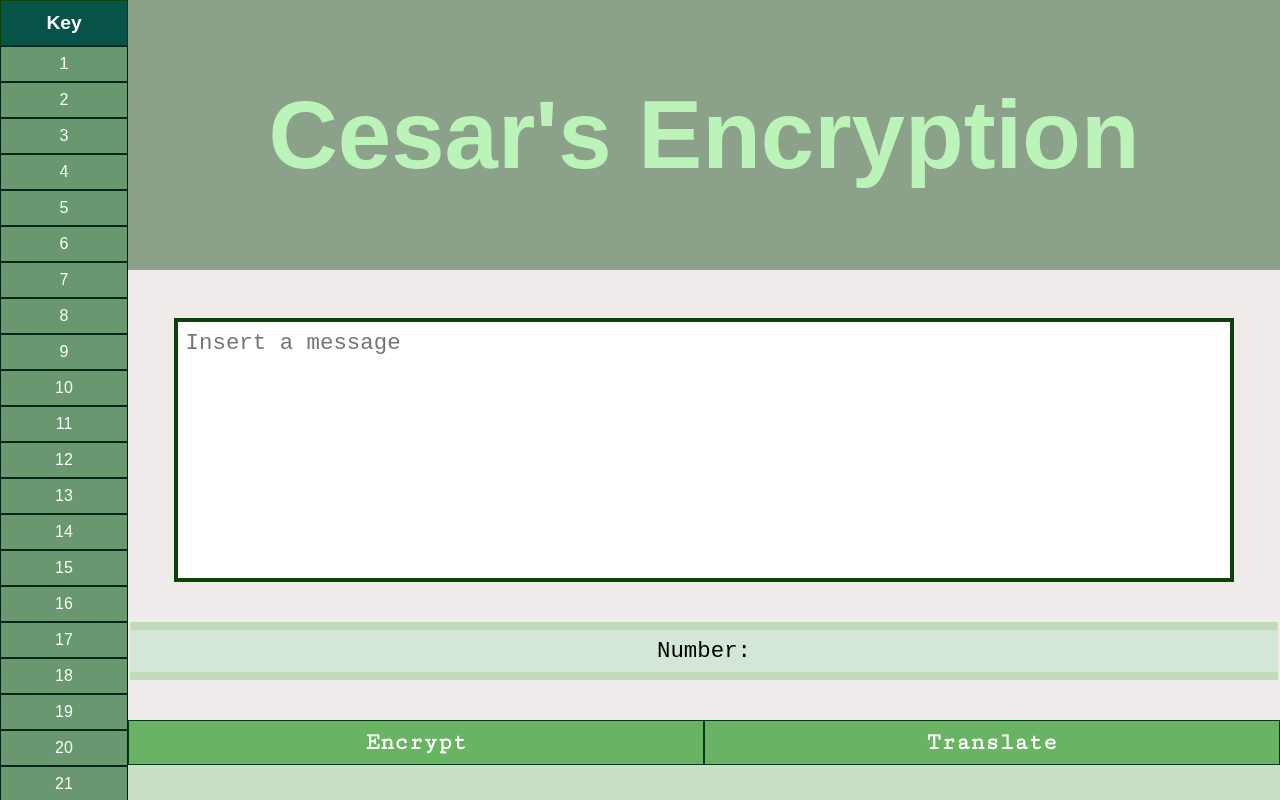
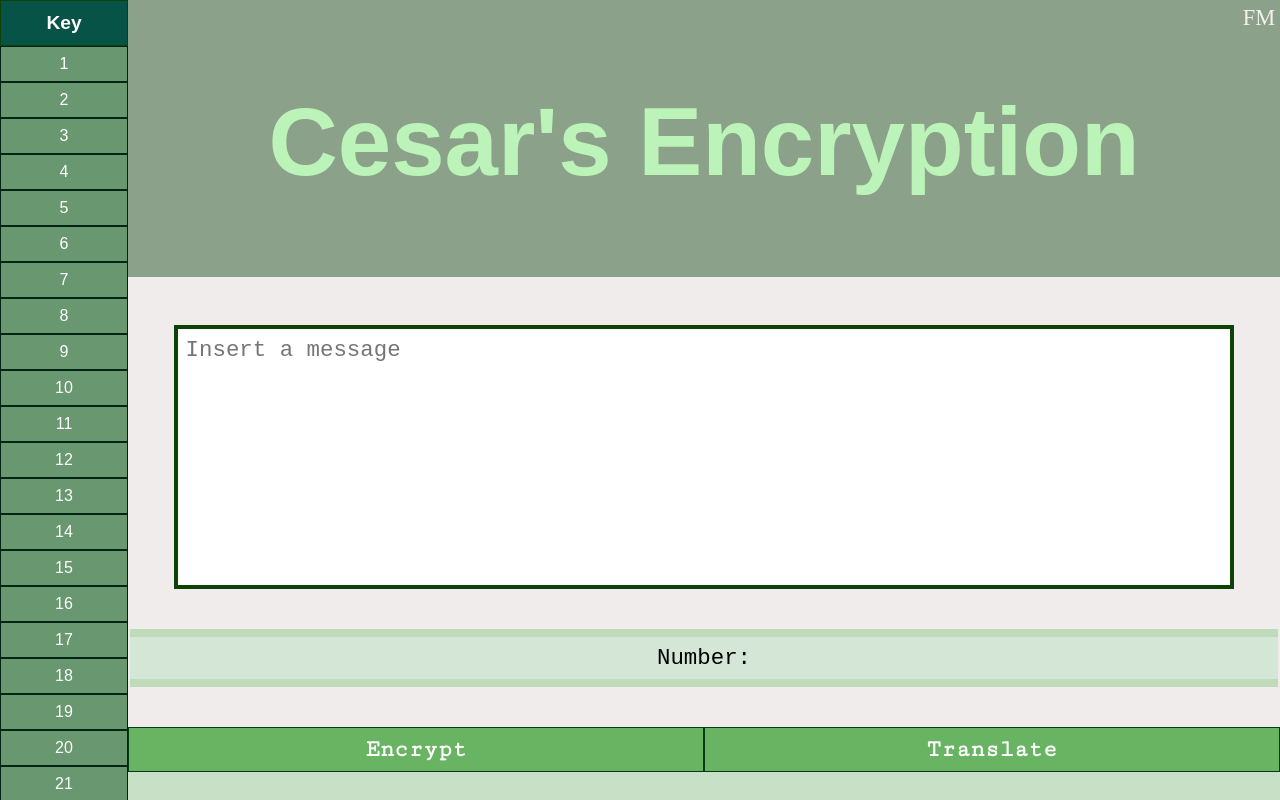
Before and after one commit to FabricioMoreno/Cesar-s-Encryption, a plain HTML site: page index.html in a window 1280 px wide. Drawn offline with Linux system fonts and the light colour scheme.

Commit message:
Final Project V1.

```diff
--- a/index.css
+++ b/index.css
@@ -72,11 +72,27 @@
 {
     width: 90%;
 }
+#headerTwo{
+    background: rgb(139, 161, 137);
+    display: flex;
+    flex-direction: column-reverse;
+}
+#headerTwo p{
+    background: rgb(139, 161, 137);
+    display: flex;
+    flex-direction: row-reverse;
+    font-size: 1.4rem;
+    color: rgb(245, 241, 241);
+    margin-right: 0.3rem;
+    margin-top: 0.3rem;
+    font-family: 'Cinzel', serif;
+}
 #second h1
 {
     background: rgb(139, 161, 137);
     text-align: center;
     margin: 5rem;
+    margin-top: 3.5rem;
     font-family: 'Anton', sans-serif;
     font-size: 6rem;
     color: rgb(188, 243, 184);
--- a/index.html
+++ b/index.html
@@ -1,10 +1,13 @@
 <!DOCTYPE html>
 <html lang="en">
+<!--Thanks for using this app, is one of my first projects-->
+<!--If you find a bug, PLEASE COMMENT IT !!! -->
 <head>
     <meta charset="UTF-8">
     <meta name="viewport" content="width=device-width, initial-scale=1.0">
     <meta http-equiv="X-UA-Compatible" content="ie=edge">
-    <title>Document</title>
+    <title>Cesar's Encryption</title>
+    <link  rel="icon" href="candado.png" type="image/png">
     <link rel="stylesheet" href="index.css">
     <link href="https://fonts.googleapis.com/css?family=Cutive+Mono&display=swap" rel="stylesheet">
 </head>
@@ -46,7 +49,10 @@
         </div>
         <div id="second">
             <div id="encrypt">
-                <h1>Cesar's Encryption</h1>
+                <div id="headerTwo">
+                     <h1>Cesar's Encryption</h1>
+                     <p>FM</p>
+                </div>
                 <div id="secondBody">
                     <textarea class="text" name="" id="text" placeholder="Insert a message"></textarea>
                     <p id="txtNumber">Number:</p>
```
Also changed, not shown: candado.png (added).
